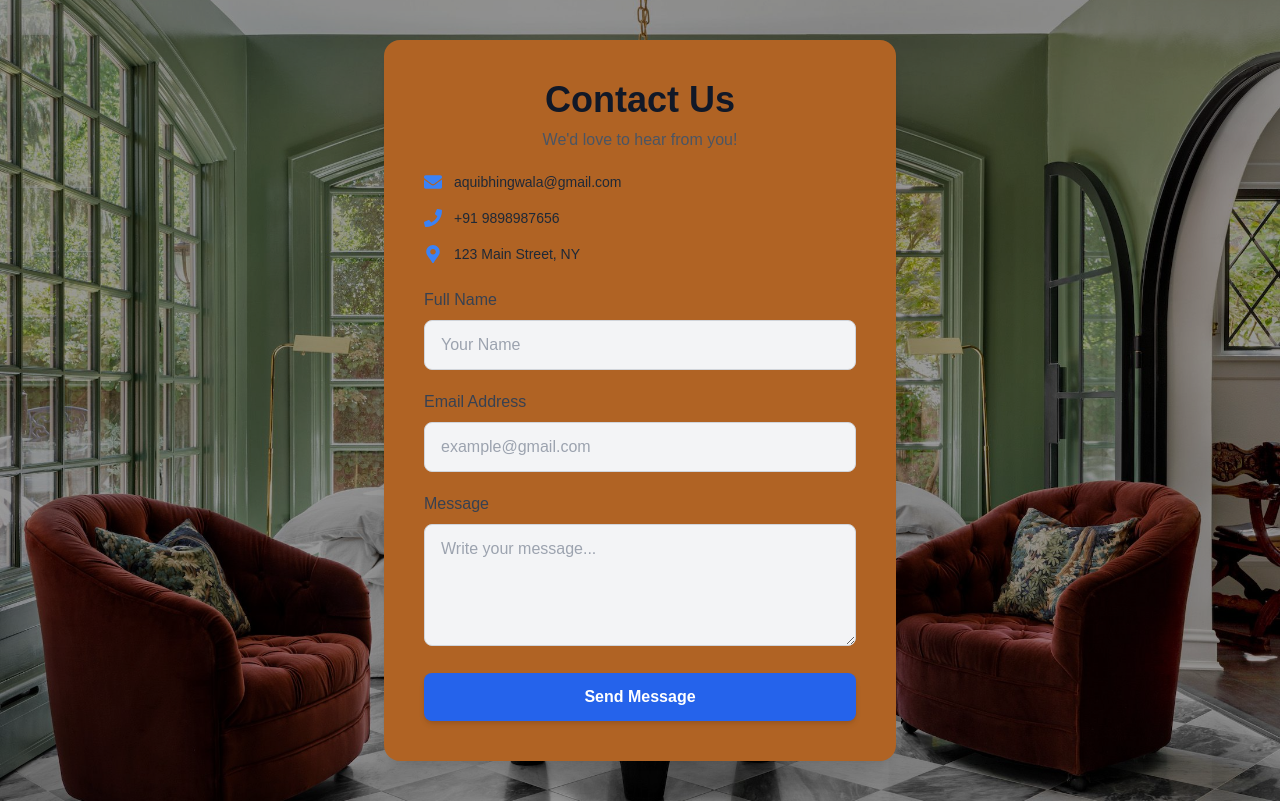
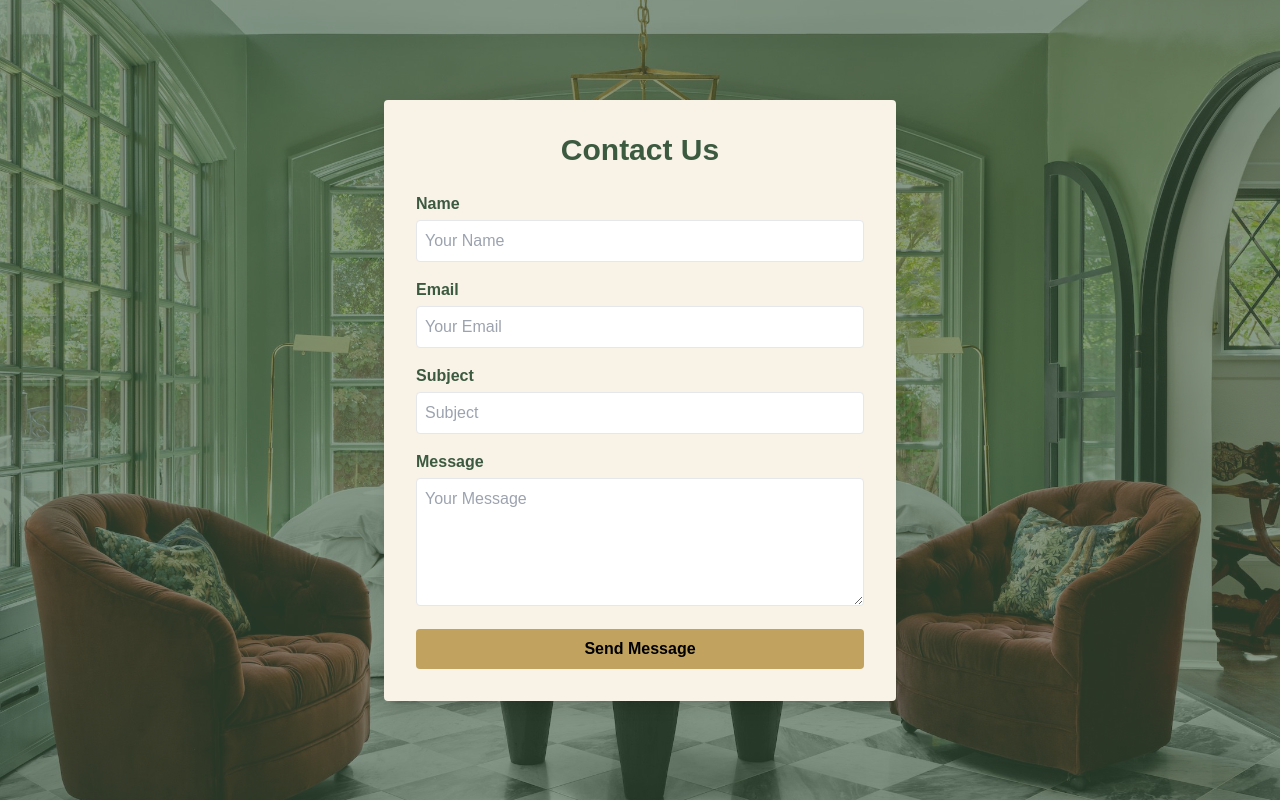
Before and after one commit to aquib2502/Nictus, a Next.js app: page /contactus in a window 1280 px wide. Built offline with nearby package versions, Linux system fonts and the light colour scheme.

Commit message:
frontend done only apointment left

```diff
--- a/src/components/aboutus/aboutus.jsx
+++ b/src/components/aboutus/aboutus.jsx
@@ -5,11 +5,11 @@ import { motion } from "framer-motion";
 export default function AboutUs() {
   return (
     <div
-      className="min-h-screen flex flex-col items-center justify-center bg-[#601818] px-6 py-12 relative"
-
+      className="min-h-screen flex flex-col items-center justify-center bg-cover bg-center px-6 py-12 relative"
+      style={{ backgroundImage: "url('/bg-image.jpg')" }}
     >
-      {/* Overlay for better text readability */}
-      <div className="absolute inset-0 bg-black bg-opacity-50"></div>
+      {/* Deep Green Overlay with Blur */}
+      <div className="absolute inset-0 bg-[#3C5A40] bg-opacity-60 backdrop-blur-md"></div>
 
       {/* Page Title */}
       <motion.div
@@ -18,7 +18,7 @@ export default function AboutUs() {
         transition={{ duration: 0.8, ease: "easeOut" }}
         className="max-w-4xl text-center relative z-10"
       >
-        <h1 className="text-5xl font-extrabold text-white">About Our Consultancy</h1>
+        <h1 className="text-5xl font-extrabold text-[#C1A35F]">About Our Consultancy</h1>
       </motion.div>
 
       {/* Content Sections */}
@@ -29,9 +29,9 @@ export default function AboutUs() {
           animate={{ opacity: 1, y: 0 }}
           transition={{ duration: 1, ease: "easeOut", delay: 0.2 }}
           whileHover={{ scale: 1.05, boxShadow: "0px 10px 30px rgba(0, 0, 0, 0.2)" }}
-          className="bg-white bg-opacity-90 p-8 rounded-xl shadow-lg border border-gray-200 transition-all"
+          className="bg-[#F8F2E7] p-8 rounded-xl shadow-lg border border-gray-200 transition-all"
         >
-          <h2 className="text-3xl font-bold text-black">Our Mission</h2>
+          <h2 className="text-3xl font-bold text-[#3C5A40]">Our Mission</h2>
           <p className="mt-4 text-gray-700 leading-relaxed">
             Our mission is to empower businesses with expert solutions that drive growth, innovation, and long-term success.
             We aim to bridge the gap between strategy and execution by offering tailored financial planning, operational efficiency,
@@ -50,9 +50,9 @@ export default function AboutUs() {
           animate={{ opacity: 1, y: 0 }}
           transition={{ duration: 1, ease: "easeOut", delay: 0.4 }}
           whileHover={{ scale: 1.05, boxShadow: "0px 10px 30px rgba(0, 0, 0, 0.2)" }}
-          className="bg-white bg-opacity-90 p-8 rounded-xl shadow-lg border border-gray-200 transition-all"
+          className="bg-[#F8F2E7] p-8 rounded-xl shadow-lg border border-gray-200 transition-all"
         >
-          <h2 className="text-3xl font-bold text-black">Our Vision</h2>
+          <h2 className="text-3xl font-bold text-[#3C5A40]">Our Vision</h2>
           <p className="mt-4 text-gray-700 leading-relaxed">
             Our vision is to become the most trusted and impactful consultancy firm globally.
             We strive to set new industry standards by continuously innovating and adapting to the changing business landscape.
--- a/src/components/contactus/contactus.jsx
+++ b/src/components/contactus/contactus.jsx
@@ -1,110 +1,113 @@
 "use client";
+import React, { useState } from "react";
 
-import React from "react";
-import { FaEnvelope, FaPhone, FaMapMarkerAlt } from "react-icons/fa";
-import { motion } from "framer-motion";
 
-export default function ContactUs() {
+export default function ContactUsPage() {
+  const [blurBg, setBlurBg] = useState(false);
+
+  const handleFocus = () => setBlurBg(true);
+  const handleBlur = () => setBlurBg(false);
+
+  const handleSubmit = (e) => {
+    e.preventDefault();
+    alert("Message submitted");
+  };
+
   return (
     <div
-      className="min-h-screen flex items-center justify-center bg-cover bg-center relative px-4"
+      className="relative min-h-screen bg-cover bg-center flex flex-col"
       style={{ backgroundImage: "url('/bg-image.jpg')" }}
     >
-      {/* Overlay */}
-      <div className="absolute inset-0 bg-black bg-opacity-40"></div>
+      {/* Deep Green Overlay with Conditional Blur */}
+      <div
+        className={`
+          absolute inset-0 bg-[#3C5A40] bg-opacity-60 transition-all duration-300
+          ${blurBg ? "backdrop-blur-md" : ""}
+        `}
+      ></div>
+
+
 
       {/* Contact Form Container */}
-      <motion.div
-        initial={{ opacity: 0, scale: 0.9 }}
-        animate={{ opacity: 1, scale: 1 }}
-        transition={{ duration: 0.8, ease: "easeOut" }}
-        whileHover={{ scale: 1.02, boxShadow: "0px 10px 30px rgba(0, 0, 0, 0.2)" }}
-        className="relative bg-[#b06324]  p-10 rounded-2xl shadow-xl max-w-lg w-full text-black mt-10 mb-10"
-      >
-        <motion.h1
-          initial={{ opacity: 0, y: -30 }}
-          animate={{ opacity: 1, y: 0 }}
-          transition={{ duration: 0.8, ease: "easeOut" }}
-          className="text-4xl font-bold text-center text-gray-900"
-        >
+      <div className="relative z-10 flex-grow flex items-center justify-center">
+        <div className="w-full max-w-lg bg-[#F8F2E7] p-8 rounded shadow-lg animate-popUp">
+          <h2 className="text-3xl font-bold text-center text-[#3C5A40] mb-6">
             Contact Us
-        </motion.h1>
-        <motion.p
-          initial={{ opacity: 0, y: -20 }}
-          animate={{ opacity: 1, y: 0 }}
-          transition={{ duration: 0.8, ease: "easeOut", delay: 0.2 }}
-          className="text-gray-600 text-center mt-2"
-        >
-          We'd love to hear from you!
-        </motion.p>
-
-        {/* Contact Details */}
-        <motion.div
-          initial={{ opacity: 0, y: 20 }}
-          animate={{ opacity: 1, y: 0 }}
-          transition={{ duration: 0.8, ease: "easeOut", delay: 0.4 }}
-          className="mt-5 space-y-4 text-gray-800"
-        >
-          <div className="flex items-center gap-3">
-            <FaEnvelope className="text-blue-500 text-lg" />
-            <p className="text-sm">aquibhingwala@gmail.com</p>
-          </div>
-          <div className="flex items-center gap-3">
-            <FaPhone className="text-blue-500 text-lg" />
-            <p className="text-sm">+91 9898987656</p>
-          </div>
-          <div className="flex items-center gap-3">
-            <FaMapMarkerAlt className="text-blue-500 text-lg" />
-            <p className="text-sm">123 Main Street, NY</p>
-          </div>
-        </motion.div>
-
-        {/* Form Section */}
-        <motion.form
-          initial={{ opacity: 0, y: 30 }}
-          animate={{ opacity: 1, y: 0 }}
-          transition={{ duration: 0.8, ease: "easeOut", delay: 0.6 }}
-          className="mt-6 space-y-5"
-        >
-          <div>
-            <label className="block text-gray-700 font-medium mb-2">Full Name</label>
-            <motion.input
-              whileFocus={{ scale: 1.02, borderColor: "#3b82f6", boxShadow: "0px 4px 10px rgba(59, 130, 246, 0.2)" }}
+          </h2>
+          <form onSubmit={handleSubmit}>
+            <div className="mb-4">
+              <label className="block text-[#3C5A40] font-semibold mb-1">
+                Name
+              </label>
+              <input
                 type="text"
-              className="w-full px-4 py-3 bg-gray-100 text-gray-900 border border-gray-300 rounded-lg focus:ring-2 focus:ring-blue-500 focus:border-blue-500 transition-all"
                 placeholder="Your Name"
+                className="w-full p-2 border rounded focus:outline-none focus:ring-2 focus:ring-[#C1A35F] text-[#3C5A40]"
+                onFocus={handleFocus}
+                onBlur={handleBlur}
               />
             </div>
-
-          <div>
-            <label className="block text-gray-700 font-medium mb-2">Email Address</label>
-            <motion.input
-              whileFocus={{ scale: 1.02, borderColor: "#3b82f6", boxShadow: "0px 4px 10px rgba(59, 130, 246, 0.2)" }}
+            <div className="mb-4">
+              <label className="block text-[#3C5A40] font-semibold mb-1">
+                Email
+              </label>
+              <input
                 type="email"
-              className="w-full px-4 py-3 bg-gray-100 text-gray-900 border border-gray-300 rounded-lg focus:ring-2 focus:ring-blue-500 focus:border-blue-500 transition-all"
-              placeholder="example@gmail.com"
+                placeholder="Your Email"
+                className="w-full p-2 border rounded focus:outline-none focus:ring-2 focus:ring-[#C1A35F] text-[#3C5A40]"
+                onFocus={handleFocus}
+                onBlur={handleBlur}
               />
             </div>
-
-          <div>
-            <label className="block text-gray-700 font-medium mb-2">Message</label>
-            <motion.textarea
-              whileFocus={{ scale: 1.02, borderColor: "#3b82f6", boxShadow: "0px 4px 10px rgba(59, 130, 246, 0.2)" }}
-              className="w-full px-4 py-3 bg-gray-100 text-gray-900 border border-gray-300 rounded-lg focus:ring-2 focus:ring-blue-500 focus:border-blue-500 transition-all"
-              placeholder="Write your message..."
-              rows={4}
-            ></motion.textarea>
+            <div className="mb-4">
+              <label className="block text-[#3C5A40] font-semibold mb-1">
+                Subject
+              </label>
+              <input
+                type="text"
+                placeholder="Subject"
+                className="w-full p-2 border rounded focus:outline-none focus:ring-2 focus:ring-[#C1A35F] text-[#3C5A40]"
+                onFocus={handleFocus}
+                onBlur={handleBlur}
+              />
+            </div>
+            <div className="mb-4">
+              <label className="block text-[#3C5A40] font-semibold mb-1">
+                Message
+              </label>
+              <textarea
+                placeholder="Your Message"
+                className="w-full p-2 border rounded focus:outline-none focus:ring-2 focus:ring-[#C1A35F] text-[#3C5A40] h-32"
+                onFocus={handleFocus}
+                onBlur={handleBlur}
+              ></textarea>
+            </div>
+            <button
+              type="submit"
+              className="w-full bg-[#C1A35F] text-black py-2 rounded hover:bg-[#c8ae68] transition-colors font-semibold"
+            >
+              Send Message
+            </button>
+          </form>
+        </div>
       </div>
 
-          <motion.button
-            whileHover={{ scale: 1.05, backgroundColor: "#2563eb", boxShadow: "0px 4px 15px rgba(37, 99, 235, 0.4)" }}
-            type="submit"
-            className="w-full bg-blue-600 text-white py-3 rounded-lg font-semibold hover:bg-blue-700 transition-all shadow-md hover:shadow-lg"
-          >
-            Send Message
-          </motion.button>
-        </motion.form>
-      </motion.div>
+      {/* Pop-Up Animation Keyframes */}
+      <style jsx>{`
+        @keyframes popUp {
+          0% {
+            opacity: 0;
+            transform: scale(0.8);
+          }
+          100% {
+            opacity: 1;
+            transform: scale(1);
+          }
+        }
+        .animate-popUp {
+          animation: popUp 0.5s ease-out forwards;
+        }
+      `}</style>
     </div>
   );
 }
--- a/src/components/layout/navbar.jsx
+++ b/src/components/layout/navbar.jsx
@@ -19,7 +19,7 @@ export default function Navbar() {
 
       {/* Navbar Links on the Right */}
       <div className="flex items-center space-x-6">
-        {["Home", "About Us", "Contact Us"].map((section) => {
+        {["Home", "AboutUs", "ContactUs"].map((section) => {
           const link = section.toLowerCase().replace(" ", "-");
           return (
             <Link key={section} href={`/${link}`}>
```
Lines whose indentation alone changed are shown as unchanged.
